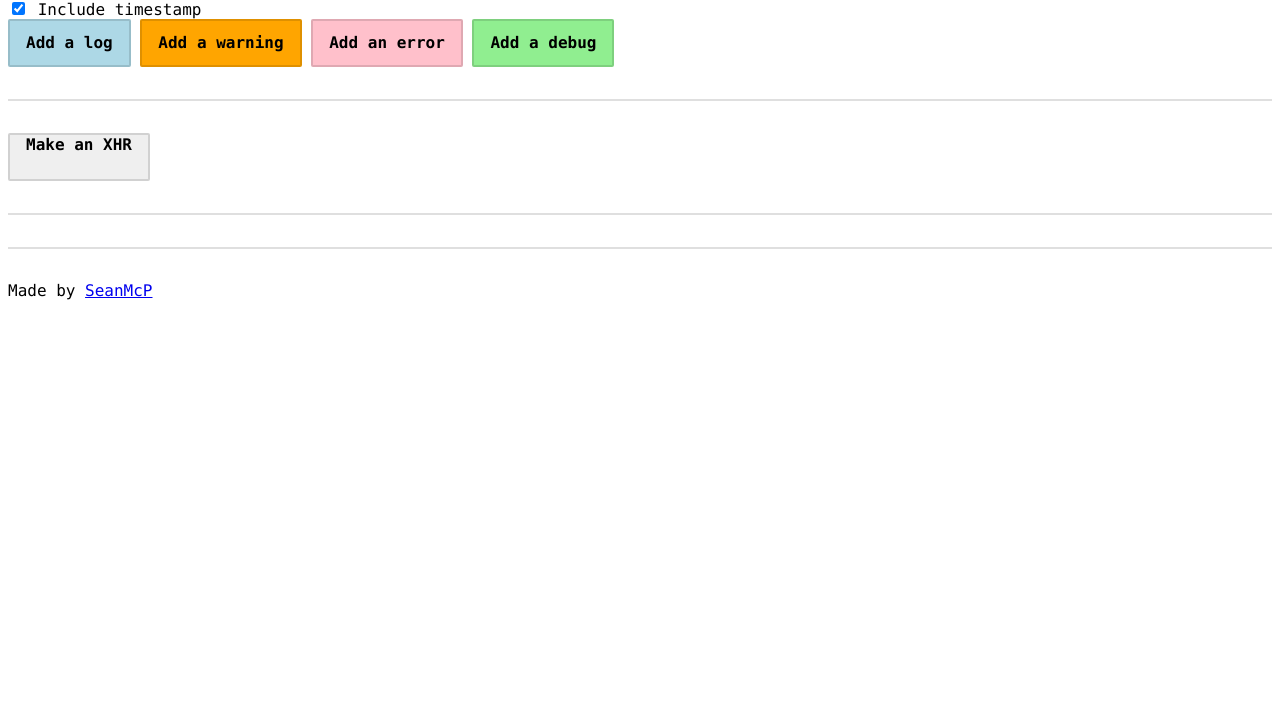
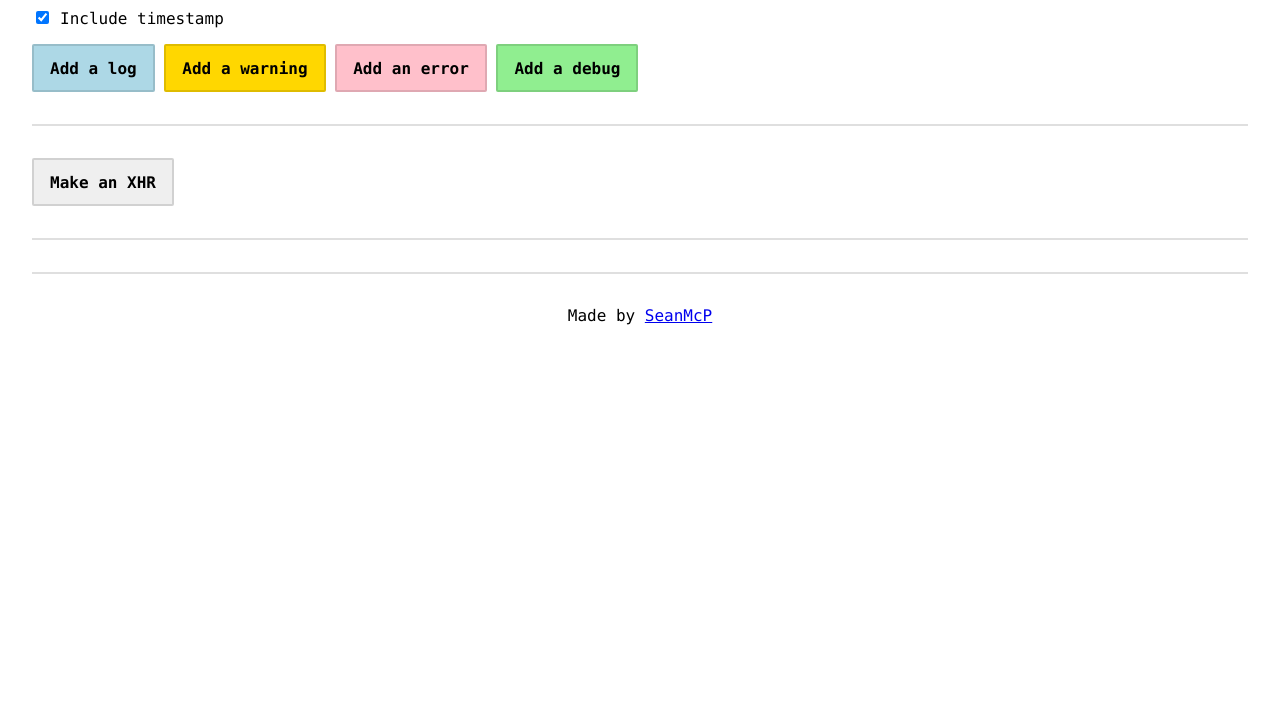
Before and after one commit to SeanMcP/console-mixer, a plain HTML site: page index.html in a window 1280 px wide. Shown: the part 82-800 px from the top of the page. Drawn offline with Linux system fonts and the light colour scheme.

Commit message:
Add styles

```diff
--- a/styles.css
+++ b/styles.css
@@ -1,5 +1,15 @@
 body {
   font-family: Menlo, Monaco, "Source Code", monospace;
+  margin: 0;
+}
+
+.container {
+  margin: 1rem;
+  padding: 1rem;
+}
+
+* {
+  margin-top: 0;
 }
 
 hr {
@@ -10,15 +20,29 @@ body {
   margin: 2rem 0;
 }
 
+footer {
+  text-align: center;
+}
+
 button {
   border: 2px solid rgba(0, 0, 0, 0.125);
   border-radius: 2px;
   cursor: pointer;
+  display: inline-grid;
   min-height: 48px;
   font-family: inherit;
   font-size: inherit;
   font-weight: bold;
+  place-content: center;
   padding: 0 1rem;
+}
+
+label#toggle-timestamp {
+  display: grid;
+  align-items: center;
+  gap: 0.5rem;
+  grid-template-columns: max-content auto;
+  margin-bottom: 1rem;
 }
 
 button#log {
@@ -26,7 +50,7 @@ body {
 }
 
 button#warn {
-    background: orange;
+  background: gold;
 }
 
 button#error {
@@ -50,9 +74,3 @@ body {
   gap: 1rem;
   grid-template-columns: max-content auto;
 }
-
-  button#xhr {
-    background-position: center;
-    background-size: cover;
-    display: flex;
-  }
```
Lines whose indentation alone changed are shown as unchanged.
